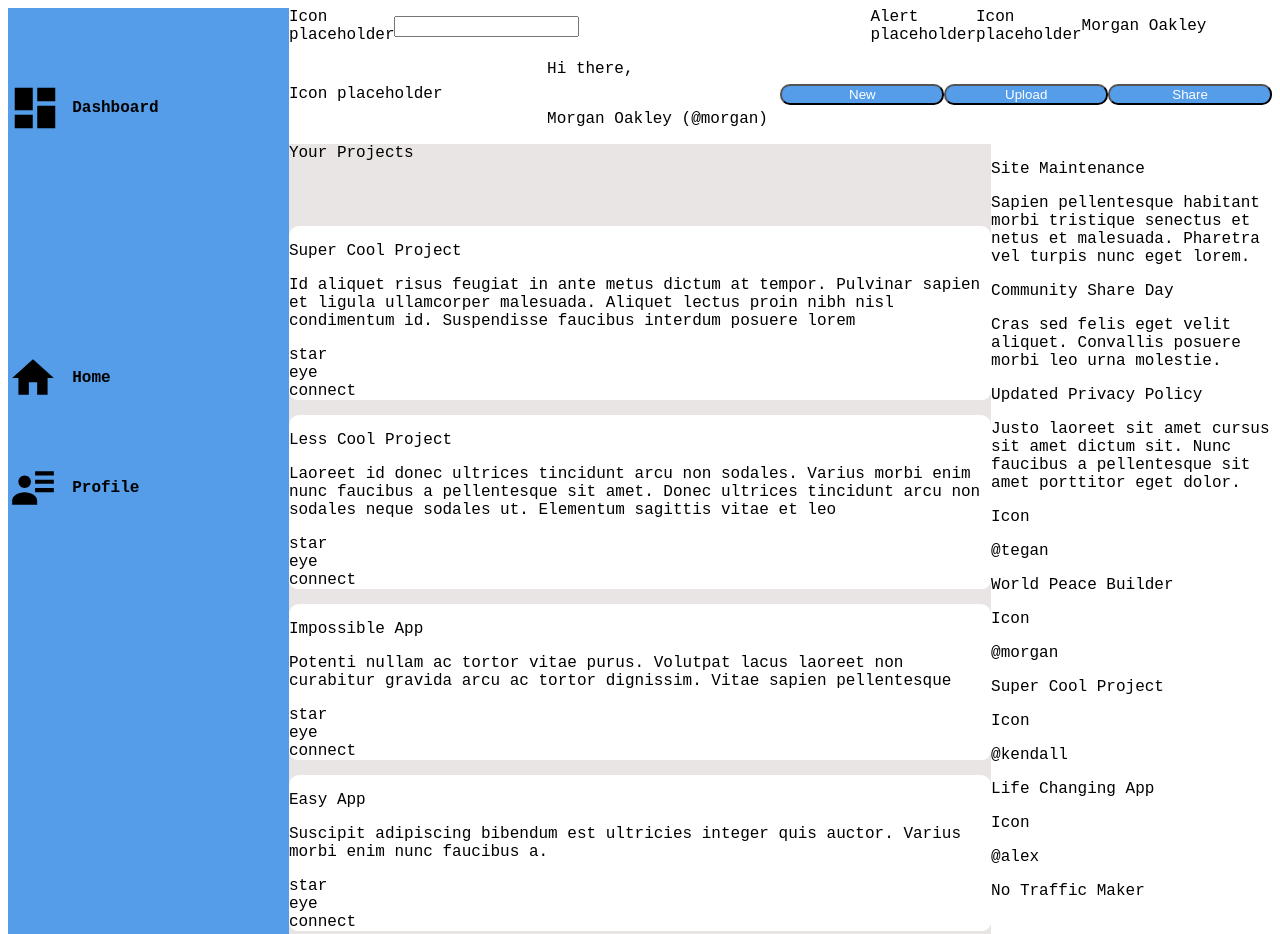
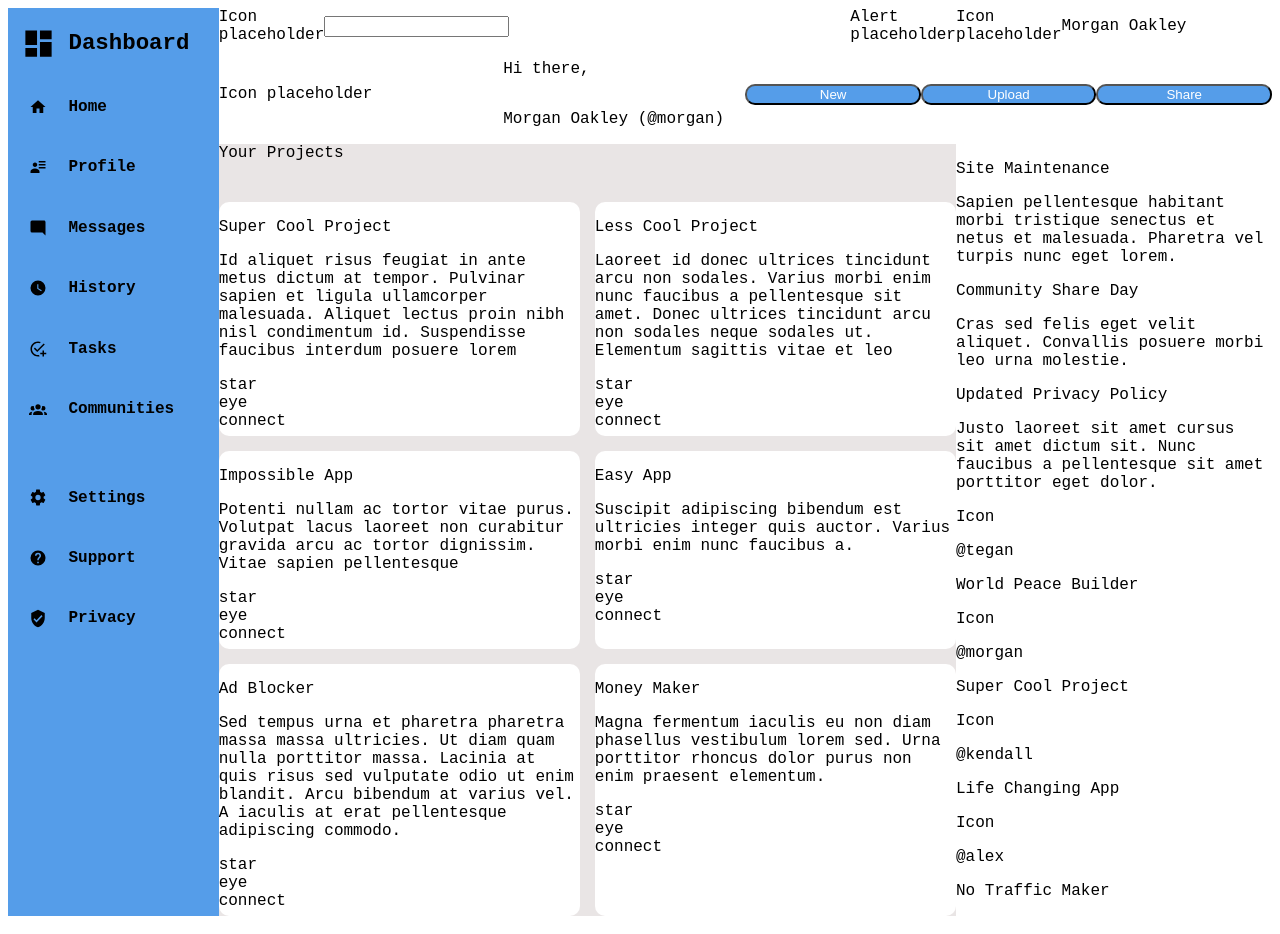
Before and after one commit to leobruell/admin-dashboard-odin, a plain HTML site: page index.html in a window 1280 px wide. Shown: the top 934 px of the page. Drawn offline with Linux system fonts and the light colour scheme.

Commit message:
Get left side style mostly complete

```diff
--- a/index.html
+++ b/index.html
@@ -10,39 +10,51 @@
 <body>
     <div class="big-container">
         <div class="left-side">
-            <img src="icons/view-dashboard.svg" alt="Dashboard-Icon">
-            <p>Dashboard</p>
-            <div></div>
-            <div></div>
-            <img src="icons/home.svg" alt="Home-Icon">
-            <p>Home</p>
-            <img src="icons/account-details.svg" alt="Profile-Icon">
-            <p>Profile</p>
-
-            <!-- <div class="dash-top">
+            <div class="dash-top">
                 <img src="icons/view-dashboard.svg" alt="Dashboard-Icon">
                 <p>Dashboard</p>
             </div>
-            <div class="top-list">
-                <ul class="dash-links">
-                    <div class="home">
-                        <img src="icons/home.svg" alt="Home-Icon">
-                        <p>Home</p>
-                    </div>
-                    <li class="profile">Profile</li>
-                    <li class="messages">Messages</li>
-                    <li class="history">History</li>
-                    <li class="tasks">Tasks</li>
-                    <li class="communities">Communities</li>
-                </ul>
+            <div class="upper-icons">
+                <div class="side-icon">
+                    <img src="icons/home.svg" alt="Home-Icon">
+                    <p>Home</p>
+                </div>
+                <div class="side-icon">
+                    <img src="icons/account-details.svg" alt="Profile-Icon">
+                    <p>Profile</p>
+                </div>
+                <div class="side-icon">
+                    <img src="icons/message-reply.svg" alt="Messages-Icon">
+                    <p>Messages</p>
+                </div>
+                <div class="side-icon">
+                    <img src="icons/clock.svg" alt="History-Icon">
+                    <p>History</p>
+                </div>
+                <div class="side-icon">
+                    <img src="icons/checkbox-marked-circle-plus-outline.svg" alt="Tasks-Icon">
+                    <p>Tasks</p>
+                </div>
+                <div class="side-icon">
+                    <img src="icons/account-group.svg" alt="Communities-Icon">
+                    <p>Communities</p>
+                </div>
             </div>
+
             <div class="bottom-list">
-                <ul>
-                    <li class="settings">Settings</li>
-                    <li class="support">Support</li>
-                    <li class="privacy">Privacy</li>
-                </ul>
-            </div> -->
+                <div class="side-icon">
+                    <img src="icons/cog.svg" alt="Settings-Icon">
+                    <p>Settings</p>
+                </div>
+                <div class="side-icon">
+                    <img src="icons/help-circle.svg" alt="Support-Icon">
+                    <p>Support</p>
+                </div>
+                <div class="side-icon">
+                    <img src="icons/shield-check.svg" alt="Privacy-Icon">
+                    <p>Privacy</p>
+                </div>
+            </div>
         </div>
 
         <div class="top-row">
--- a/style.css
+++ b/style.css
@@ -1,40 +1,47 @@
 .big-container{
     display: grid;
-    grid-template-columns: 2fr 5fr 2fr;
+    grid-template-columns: 2fr 7fr 3fr;
     font-family: 'Courier New', Courier, monospace;
 }
 
 .left-side{
+    display: grid;
     grid-row: 1 / 4;
     background-color: rgb(85, 157, 233);
-    display: grid;
-    grid-template-columns: 1fr 4fr;
-    grid-template-rows: 2fr repeat(10, 1fr);
-    gap: 10px;
-    justify-content: center;
+    grid-template-rows: 100px 300px 300px;
+    justify-content: flex-start;
     align-items: center;
     font-weight: bold;
-
 }
 
-.left-side img{
+.side-icon{
+    display: grid;
+    grid-template-columns: 2fr 4fr;
+    align-items: center;
+    justify-content: center;
+}
+.side-icon img{
+    max-height: 30%;
+    width: auto;
+    align-self: center;
+    justify-self: center;
+}
+
+
+.dash-top{
+    font-size: 1.4rem;
+    display: grid;
+    grid-template-columns: 2fr 4fr;
+    justify-items: center;
+    align-items: center;
+    align-self: flex-start;
+    justify-self: flex-start;
+}
+.dash-top img{
     max-height: 50%;
     width: auto;
-}
-.dash-links, .bottom-list ul{
-    list-style: none;
-}
-.dash-top{
-    display: grid;
-    grid-template-columns: 1fr 4fr;
-    font-size: 1.7rem;
-    justify-content: left;
-    align-items: center;
-    gap: 5px;
-}
-.dash-top img{
-    max-height: 100%;
-    width: auto;
+    justify-self: center;
+    align-self: center;
 }
 
 .home{
```
